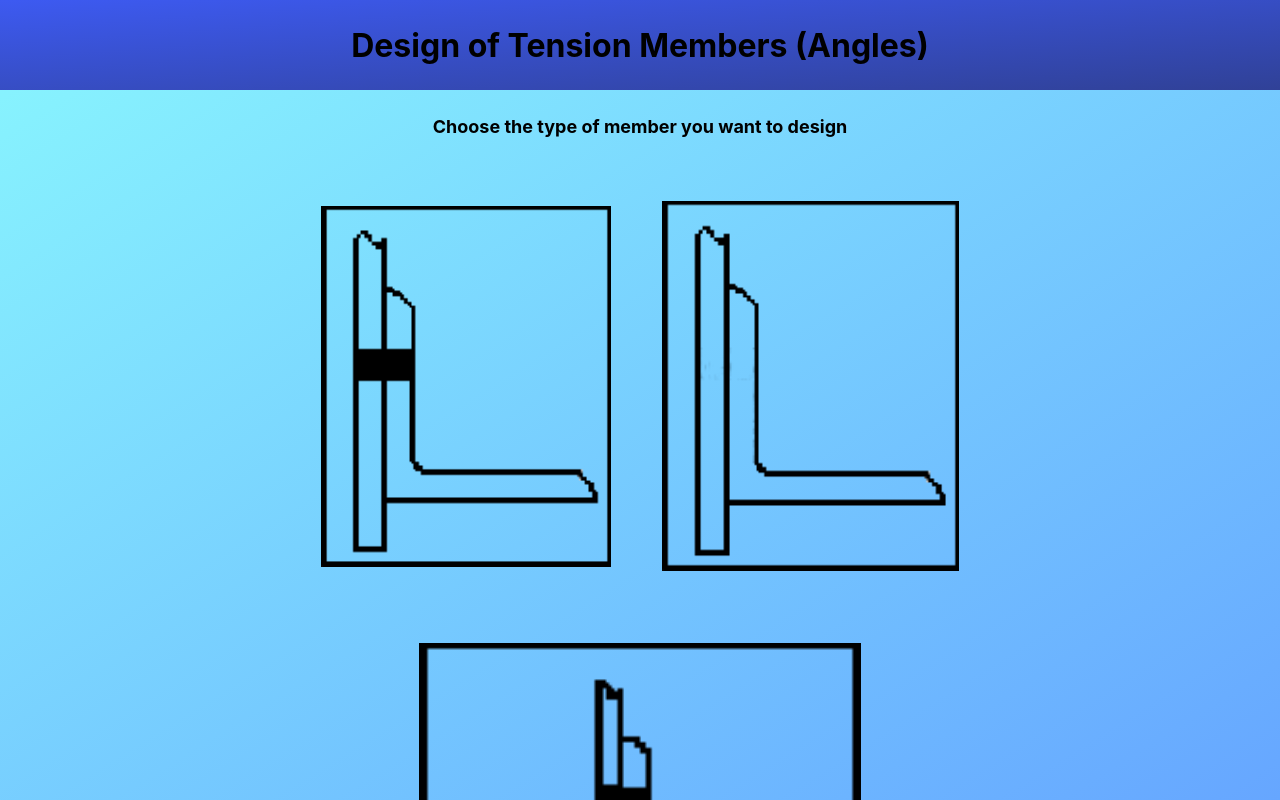
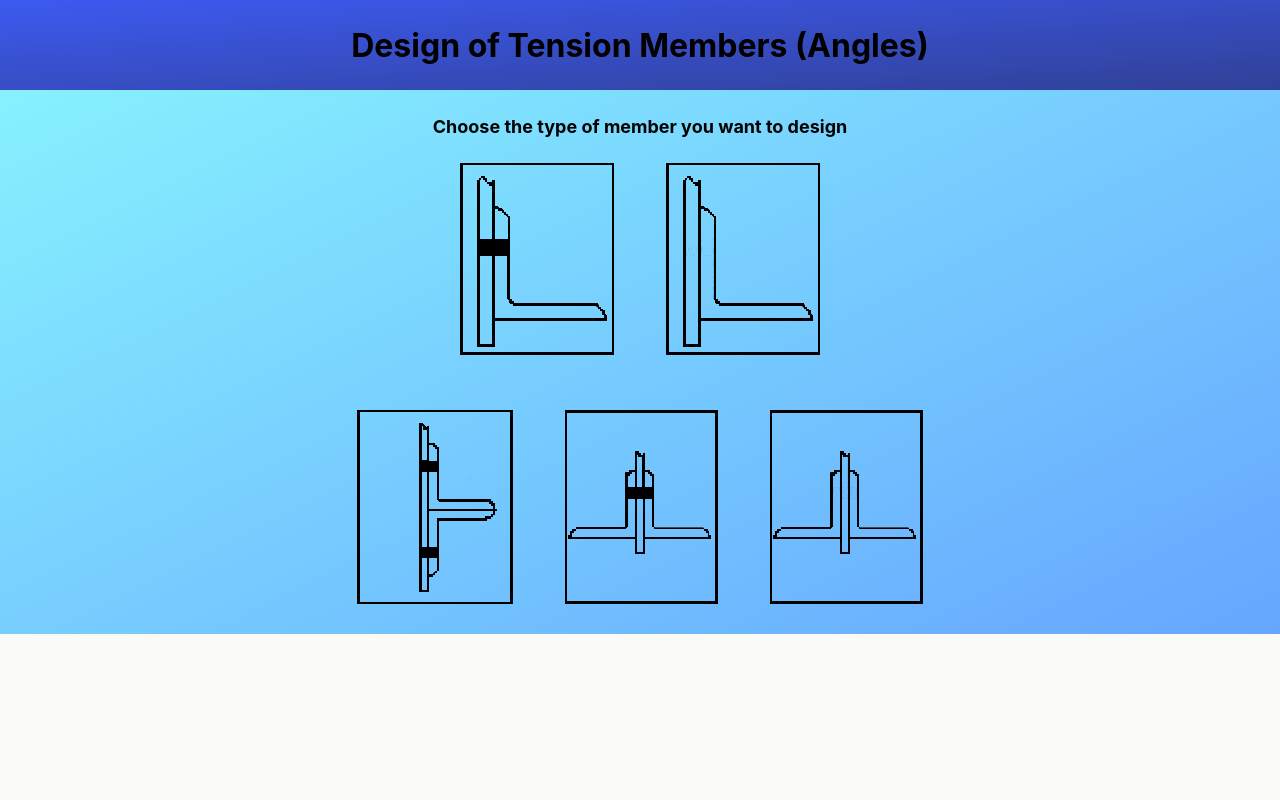
Before and after one commit to Coolchirutha/tension-members, a React (Create React App) app: page / in a window 1280 px wide. Shown: the top 800 px of the page. Built offline with nearby package versions, Linux system fonts and the light colour scheme.

Commit message:
finished homepage with minor errors

```diff
--- a/src/App.css
+++ b/src/App.css
@@ -1,10 +1,3 @@
-html,
-body,
-.App {
-  width: 100vw;
-  height: 100vh;
-}
-
 body {
   background-color: #fafaf6;
 }
--- a/src/components/Homepage/Homepage.js
+++ b/src/components/Homepage/Homepage.js
@@ -50,6 +50,13 @@ class Homepage extends Component {
               currentSelected={this.state.currentSelected}
               updateSelected={this.updateSelected}
             ></MemberCard>
+          </div>
+          {this.state.currentSelected !== 0 ? (
+            <div className={classnames(classes.panel, classes.pink)}>
+              <button>Give input Values</button>
+            </div>
+          ) : null}
+          <div className={classes.cardList}>
             <MemberCard
               id={3}
               altText="Two Angle Sections placed back to back on same side of Gusset Plate"
@@ -67,7 +74,7 @@ class Homepage extends Component {
               updateSelected={this.updateSelected}
             ></MemberCard>
             <MemberCard
-              id={4}
+              id={5}
               image={TwoOppositeWelded}
               altText="Two Angle Sections placed back to back on opposite side of Gusset Plate with Welded Connection"
               className={classes.right}
@@ -75,11 +82,6 @@ class Homepage extends Component {
               updateSelected={this.updateSelected}
             ></MemberCard>
           </div>
-          {this.state.currentSelected !== 0 ? (
-            <div className={classnames(classes.panel,classes.pink)}>
-              <button>Give input Values</button>
-            </div>
-          ) : null}
         </div>
       </div>
     );
--- a/src/components/Homepage/Homepage.module.css
+++ b/src/components/Homepage/Homepage.module.css
@@ -1,5 +1,4 @@
 .container {
-  height: 100%;
   text-align: center;
   background-image: linear-gradient(to bottom right, #89f7fe, #66a6ff);
 }
@@ -19,6 +18,10 @@
   font-weight: bold;
 }
 
+.subHeader {
+  margin-bottom: 3%;
+}
+
 .cardList {
   display: -webkit-flexbox;
   display: -ms-flexbox;
@@ -34,7 +37,6 @@
   text-align: center;
   max-width: 860px;
   margin: 0 auto;
-  margin-top: 3%;
 }
 
 .left,
--- a/src/components/MemberCard/MemberCard.module.css
+++ b/src/components/MemberCard/MemberCard.module.css
@@ -5,10 +5,12 @@
   font-size: small;
   transition: all 0.3s ease-out;
   opacity: 0;
+  display: none;
 }
 
 .captionIn {
   animation: captionIn 1.6s ease-out forwards;
+  display: block;
 }
 
 .captionOut {
```
